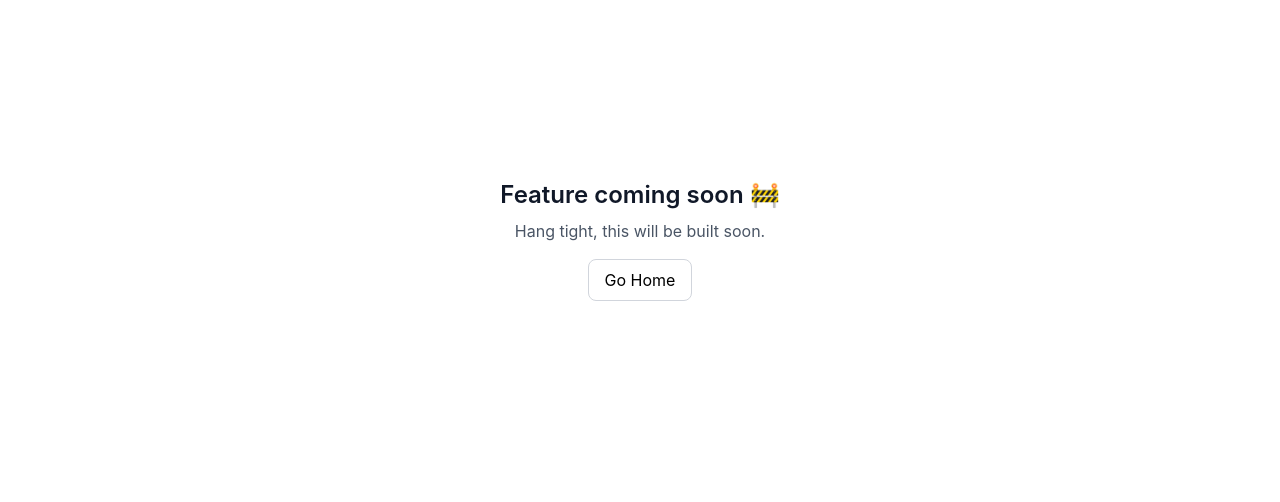
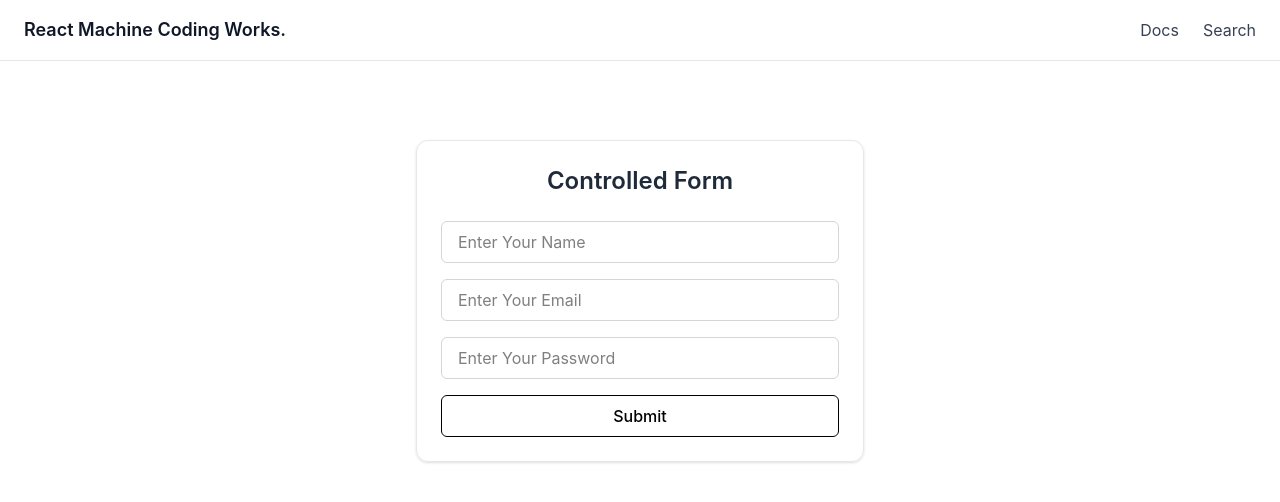
Before and after one commit to psudocode-monk/machine-coding-test, a React (Vite) app: page /form-validation in a window 1280 px wide. Shown: the top 502 px of the page. Built offline with nearby package versions, Linux system fonts and the light colour scheme.

Commit message:
Update: Controlled Form with Validation

```diff
--- a/src/App.jsx
+++ b/src/App.jsx
@@ -6,6 +6,7 @@ import Dashboard from "./components/Dashboard";
 import Error from "./components/Error";
 import ToggleButton from "./pages/ToggleButton";
 import CharacterCounter from "./pages/CharacterCounter";
+import ControlledForm from "./pages/ControlledForm";
 
 const appRouter = createBrowserRouter([
   {
@@ -33,6 +34,10 @@ const appRouter = createBrowserRouter([
         path: "character-counter",
         element: <CharacterCounter />,
       },
+      {
+        path: "form-validation",
+        element: <ControlledForm />,
+      },
     ],
   },
 ]);
--- /dev/null
+++ b/src/pages/ControlledForm.jsx
@@ -0,0 +1,78 @@
+import { useState } from "react";
+
+export default function ControlledForm() {
+  const [name, setName] = useState("");
+  const [email, setEmail] = useState("");
+  const [password, setPassword] = useState("");
+  const [errorMsg, setErrorMsg] = useState("");
+
+  const handleSubmit = (e) => {
+    e.preventDefault();
+
+    if (!name || !email || !password) {
+      setErrorMsg("All fields are required");
+      return;
+    }
+
+    if (password.length < 6) {
+      setErrorMsg("Password must be at least 6 characters long");
+      return;
+    }
+
+    setErrorMsg("");
+    console.log({ name, email, password });
+
+    setName("");
+    setEmail("");
+    setPassword("");
+  };
+
+  return (
+    <div className="min-h-[60vh] flex items-center justify-center bg-white">
+      <div className="w-full max-w-md p-6 border border-gray-200 rounded-xl shadow-sm">
+        <h1 className="text-2xl font-semibold text-gray-800 text-center mb-6">
+          Controlled Form
+        </h1>
+
+        <form onSubmit={handleSubmit} className="flex flex-col gap-4">
+          <input
+            type="text"
+            onChange={(e) => setName(e.target.value)}
+            value={name}
+            placeholder="Enter Your Name"
+            className="w-full px-4 py-2 rounded-md border border-gray-300 focus:outline-none focus:ring-1 focus:ring-black"
+          />
+
+          <input
+            type="email"
+            onChange={(e) => setEmail(e.target.value)}
+            value={email}
+            placeholder="Enter Your Email"
+            className="w-full px-4 py-2 rounded-md border border-gray-300 focus:outline-none focus:ring-1 focus:ring-black"
+          />
+
+          <input
+            type="password"
+            onChange={(e) => setPassword(e.target.value)}
+            value={password}
+            placeholder="Enter Your Password"
+            className="w-full px-4 py-2 rounded-md border border-gray-300 focus:outline-none focus:ring-1 focus:ring-black"
+          />
+
+          {errorMsg && (
+            <div className="px-3 py-2 text-sm text-red-600 bg-red-50 border border-red-200 rounded-md">
+              {errorMsg}
+            </div>
+          )}
+
+          <button
+            type="submit"
+            className="w-full py-2 rounded-md border border-black text-black font-medium hover:bg-black hover:text-white transition"
+          >
+            Submit
+          </button>
+        </form>
+      </div>
+    </div>
+  );
+}
```
